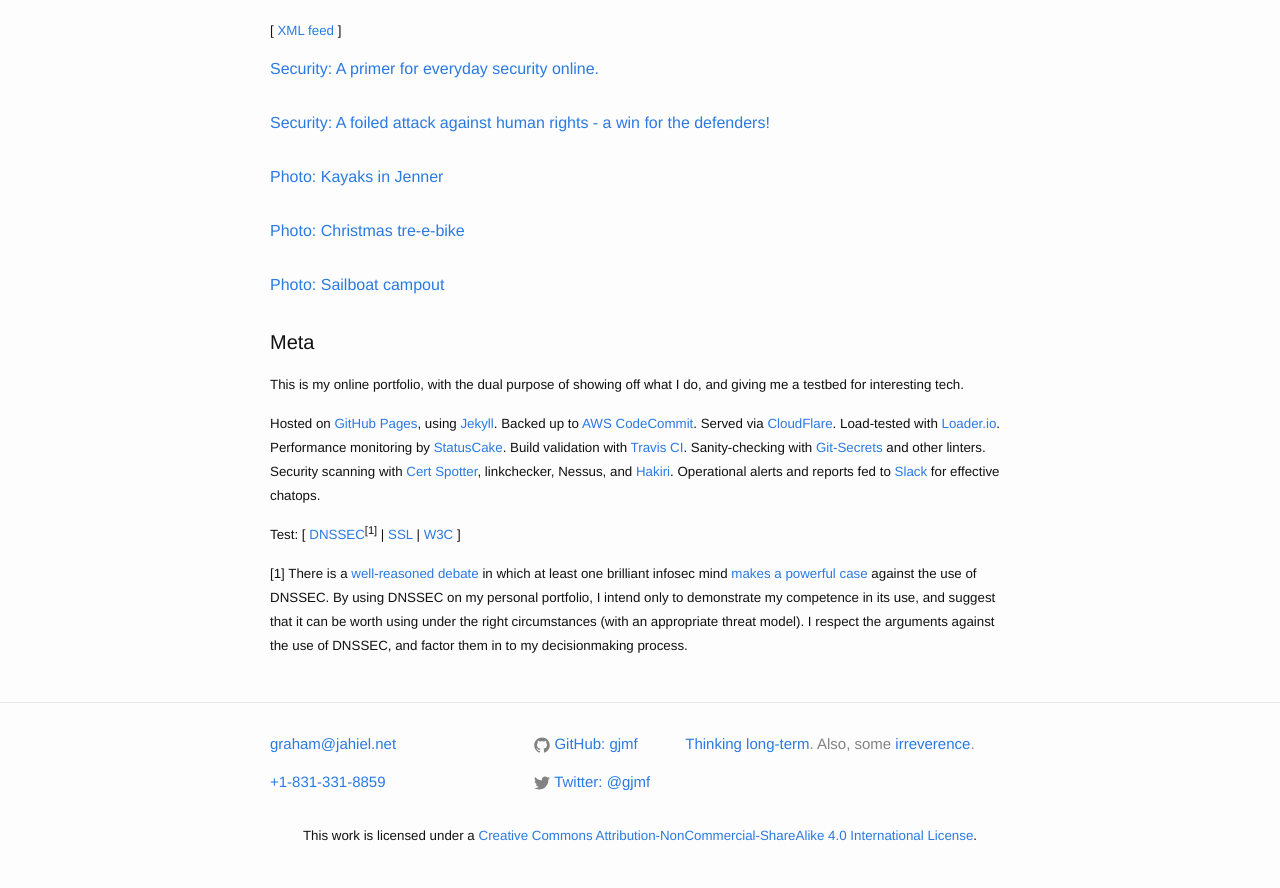
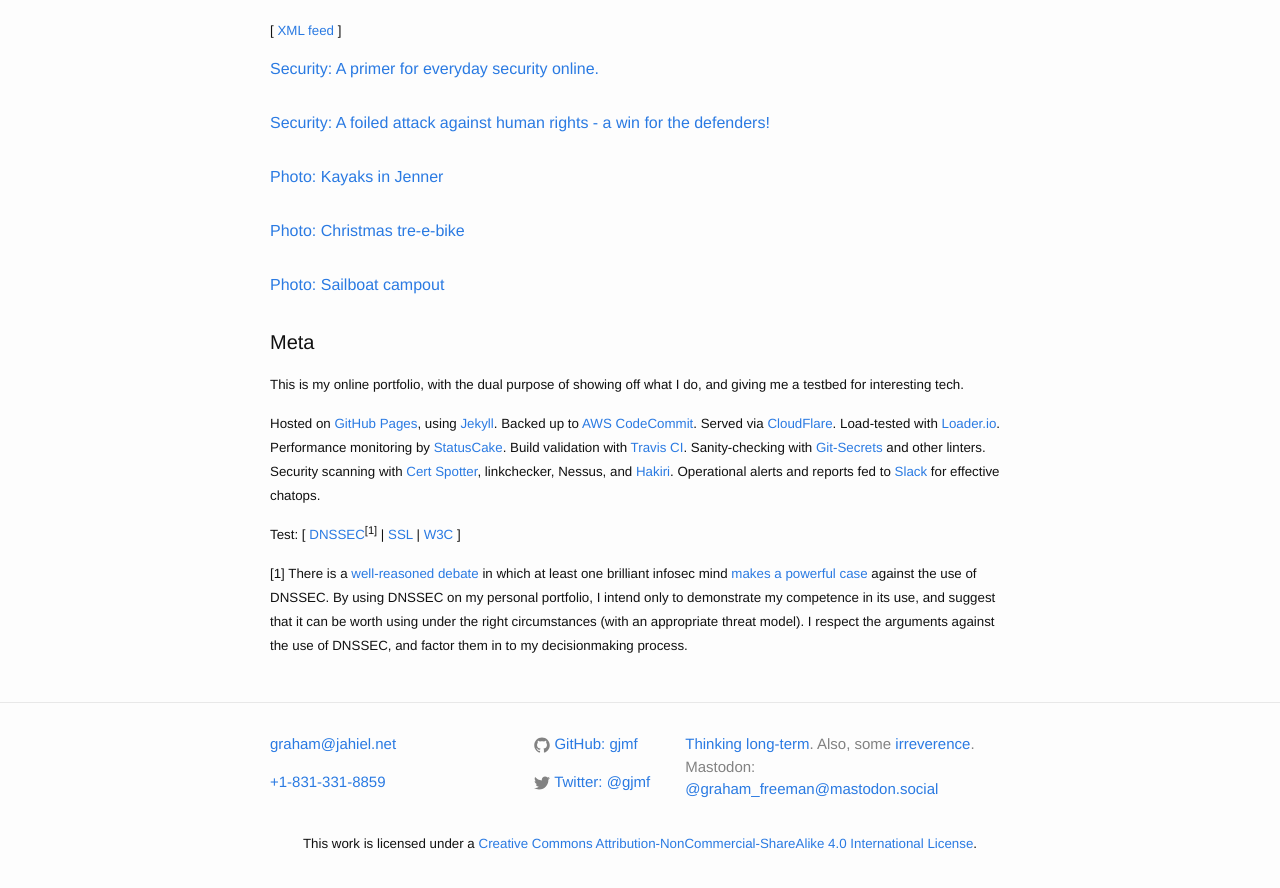
Before and after one commit to gjmf/gjmf.github.io, a Jekyll site: the page built from index.html, in a window 1280 px wide and 900 px high, scrolled down 704 px. Shown: the top 888 px of the window. Built offline with Jekyll 4.4.1, drawn with Linux system fonts in a browser that asks for light colours.

Commit message:
Added Mastodon

```diff
--- a/_config.yml
+++ b/_config.yml
@@ -3,7 +3,7 @@
 email: graham@jahiel.net
 tel: +1-831-331-8859
 description: > # this means to ignore newlines until "baseurl:"
-  <a href=https://looking-beyond-tomorrow.org/ target=_blank>Thinking long-term</a>. Also, some <a href=https://xkcd.com/288/ target=_blank>irreverence</a>.
+  <a href=https://looking-beyond-tomorrow.org/ target=_blank>Thinking long-term</a>. Also, some <a href=https://xkcd.com/288/ target=_blank>irreverence</a>. Mastodon: <a rel="me" href="https://mastodon.social/@graham_freeman">@graham_freeman@mastodon.social</a>
 baseurl: "" # the subpath of your site, e.g. /blog
 url: "https://graham-freeman.info" # the base hostname & protocol for your site
 twitter_username: gjmf
```
